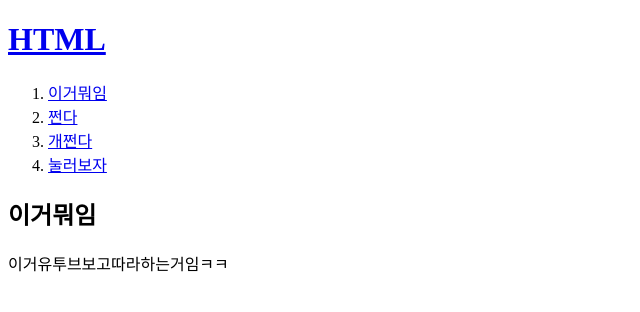
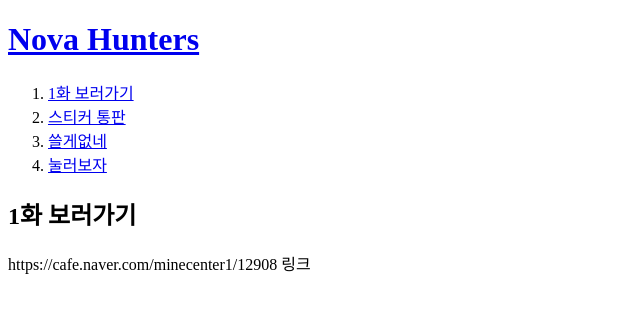
Before and after one commit to Novahunters/Novahunters.github.io, a plain HTML site: page 1.html in a window 1280 px wide. Shown: the whole page, without its empty margins (0-640 px from the left). Drawn offline with Linux system fonts and the light colour scheme.

Commit message:
Update 1.html

```diff
--- a/1.html
+++ b/1.html
@@ -1,19 +1,19 @@
 <!DOCTYPE html>
 <html>
 <head>
- <title>노바헌터즈</title>
+ <title>Nova Hunters</title>
  <meta charset="utf-8">
 </head>
 <body>
-<h1><a href="index.html">HTML</a></h1>
+<h1><a href="index.html">Nova Hunters</a></h1>
 <ol>
- <li><a href="1.html">이거뭐임</a></li>
- <li><a href="2.html">쩐다</a></li>
- <li><a href="3.html">개쩐다</a></li>
+ <li><a href="1.html">1화 보러가기</a></li>
+ <li><a href="2.html">스티커 통판</a></li>
+ <li><a href="3.html">쓸게없네</a></li>
  <li><a href="2.html">눌러보자</a></li>
 </ol>
 
-<h2>이거뭐임</h2>
-이거유투브보고따라하는거임ㅋㅋ
+<h2>1화 보러가기</h2>
+https://cafe.naver.com/minecenter1/12908 링크
 </body>
 </html>
```
